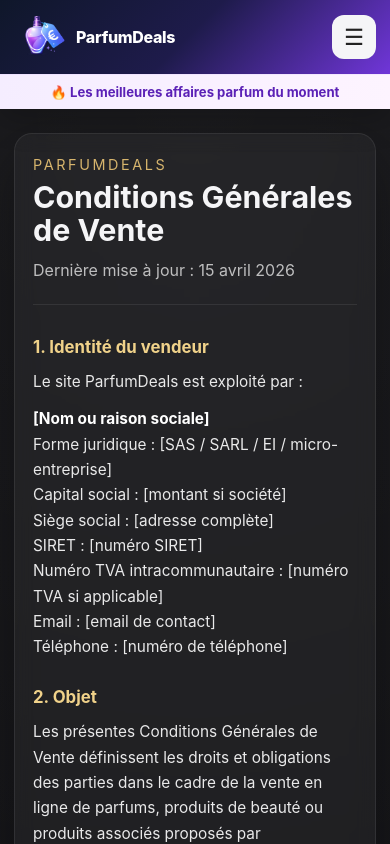
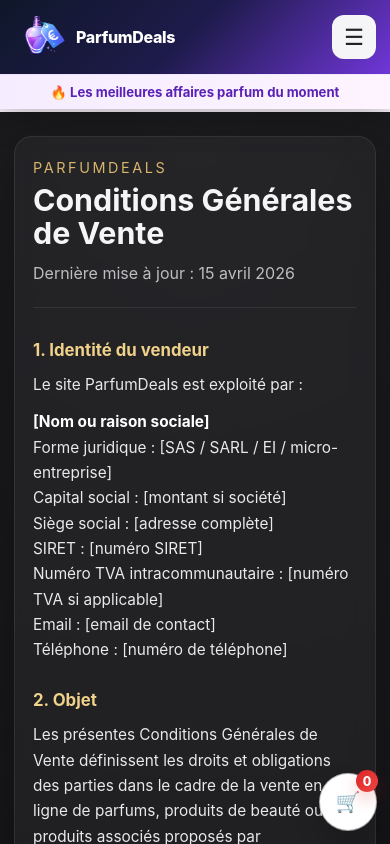
Before and after one commit to marcos75013/parfum-front-angular, an Angular app: page /cgv in a window 390 px wide. Shown: the top 844 px of the page. Built offline with nearby package versions, Linux system fonts and the light colour scheme.

Commit message:
ajout panier flotant mobile

```diff
--- a/src/app/app-header/app-header.component.html
+++ b/src/app/app-header/app-header.component.html
@@ -125,3 +125,15 @@
     </div>
   </aside>
 </header>
+
+<div class="header-spacer"></div>
+
+<a
+  routerLink="/cart"
+  class="floating-cart"
+  aria-label="Voir le panier"
+  (click)="closeMenu()"
+>
+  <span class="floating-cart__icon">🛒</span>
+  <span class="floating-cart__badge">{{ cartService.count() }}</span>
+</a>
--- a/src/app/app-header/app-header.component.scss
+++ b/src/app/app-header/app-header.component.scss
@@ -4,8 +4,10 @@
 }
 
 .header {
-  position: sticky;
+  position: fixed;
   top: 0;
+  left: 0;
+  right: 0;
   z-index: 1000;
   width: 100%;
   margin: 0;
@@ -18,6 +20,10 @@
     #7c3aed 100%
   );
   box-shadow: 0 10px 30px rgba(0, 0, 0, 0.22);
+}
+
+.header-spacer {
+  height: 134px;
 }
 
 .header__container {
@@ -122,11 +128,47 @@
   background: white;
   box-shadow: 0 8px 20px rgba(0, 0, 0, 0.16);
 }
+
+.actions {
+  display: flex;
+  align-items: center;
+  justify-content: flex-end;
+  min-width: 0;
+}
+
+.actions--desktop {
+  flex-shrink: 0;
+}
+
 .cart-btn {
   display: inline-flex;
   align-items: center;
   gap: 10px;
   position: relative;
+  height: 46px;
+  padding: 0 16px;
+  border-radius: 999px;
+  text-decoration: none;
+  white-space: nowrap;
+  font-weight: 800;
+  color: #5b21b6;
+  background: white;
+  box-shadow: 0 10px 24px rgba(0, 0, 0, 0.16);
+  transition:
+    transform 0.2s ease,
+    box-shadow 0.2s ease,
+    background 0.2s ease;
+}
+
+.cart-btn:hover {
+  transform: translateY(-1px);
+  background: #faf5ff;
+  box-shadow: 0 14px 28px rgba(0, 0, 0, 0.2);
+}
+
+.cart-btn__icon {
+  font-size: 1rem;
+  line-height: 1;
 }
 
 .cart-btn__badge {
@@ -161,47 +203,6 @@
   font-weight: 700;
   background: #ffffff;
   color: #111111;
-}
-
-.actions {
-  display: flex;
-  align-items: center;
-  justify-content: flex-end;
-  min-width: 0;
-}
-
-.actions--desktop {
-  flex-shrink: 0;
-}
-
-.cart-btn {
-  display: inline-flex;
-  align-items: center;
-  gap: 10px;
-  height: 46px;
-  padding: 0 16px;
-  border-radius: 999px;
-  text-decoration: none;
-  white-space: nowrap;
-  font-weight: 800;
-  color: #5b21b6;
-  background: white;
-  box-shadow: 0 10px 24px rgba(0, 0, 0, 0.16);
-  transition:
-    transform 0.2s ease,
-    box-shadow 0.2s ease,
-    background 0.2s ease;
-}
-
-.cart-btn:hover {
-  transform: translateY(-1px);
-  background: #faf5ff;
-  box-shadow: 0 14px 28px rgba(0, 0, 0, 0.2);
-}
-
-.cart-btn__icon {
-  font-size: 1rem;
-  line-height: 1;
 }
 
 .burger {
@@ -426,6 +427,10 @@
   flex-shrink: 0;
 }
 
+.floating-cart {
+  display: none;
+}
+
 @keyframes slideInSoft {
   from {
     opacity: 0;
@@ -438,6 +443,10 @@
 }
 
 @media (max-width: 1100px) {
+  .header-spacer {
+    height: 128px;
+  }
+
   .header__container {
     padding: 0 16px;
     gap: 14px;
@@ -473,6 +482,10 @@
 }
 
 @media (max-width: 920px) {
+  .header-spacer {
+    height: 120px;
+  }
+
   .nav--desktop,
   .actions--desktop {
     display: none;
@@ -502,9 +515,55 @@
   .brand__tag {
     font-size: 0.76rem;
   }
+
+  .floating-cart {
+    position: fixed;
+    right: 16px;
+    bottom: 16px;
+    z-index: 998;
+    display: inline-flex;
+    align-items: center;
+    justify-content: center;
+    width: 58px;
+    height: 58px;
+    border-radius: 999px;
+    text-decoration: none;
+    color: #5b21b6;
+    background: white;
+    box-shadow:
+      0 14px 28px rgba(0, 0, 0, 0.2),
+      0 0 0 1px rgba(255, 255, 255, 0.7);
+  }
+
+  .floating-cart__icon {
+    font-size: 1.25rem;
+    line-height: 1;
+  }
+
+  .floating-cart__badge {
+    position: absolute;
+    top: -4px;
+    right: -2px;
+    min-width: 22px;
+    height: 22px;
+    padding: 0 6px;
+    border-radius: 999px;
+    display: inline-flex;
+    align-items: center;
+    justify-content: center;
+    font-size: 0.78rem;
+    font-weight: 800;
+    background: linear-gradient(135deg, #dc2626 0%, #ef4444 100%);
+    color: #fff;
+    box-shadow: 0 8px 16px rgba(220, 38, 38, 0.22);
+  }
 }
 
 @media (max-width: 560px) {
+  .header-spacer {
+    height: 112px;
+  }
+
   .header__container {
     min-height: 74px;
     padding: 0 14px;
@@ -535,4 +594,11 @@
     width: min(320px, 90vw);
     padding: 18px 16px 24px;
   }
+
+  .floating-cart {
+    right: 14px;
+    bottom: 14px;
+    width: 56px;
+    height: 56px;
+  }
 }
```
